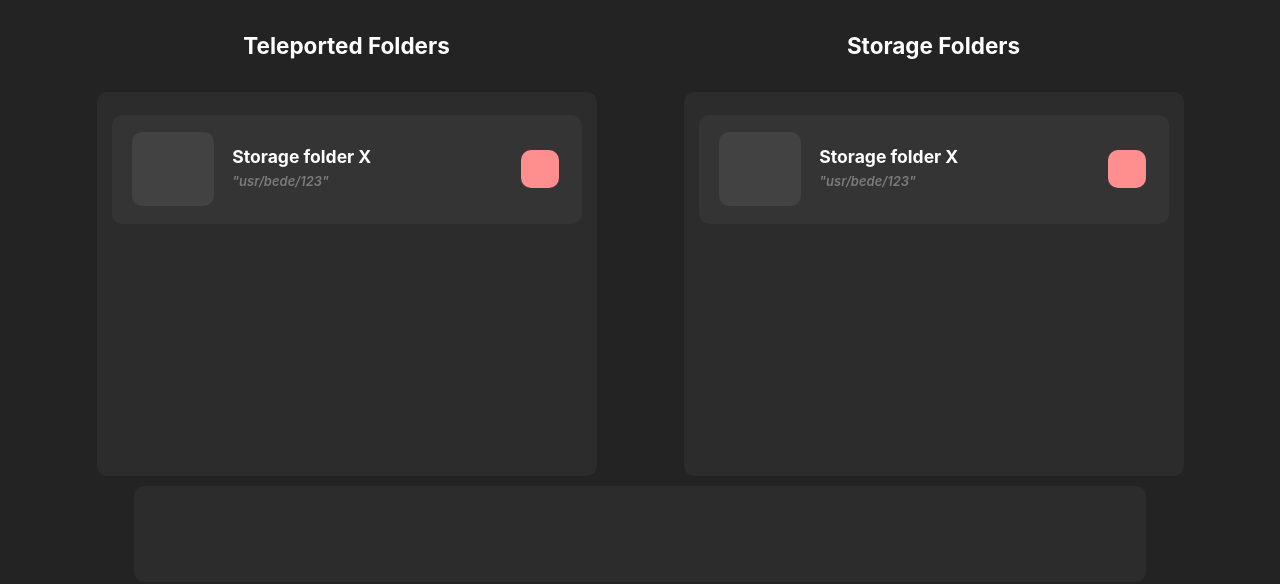
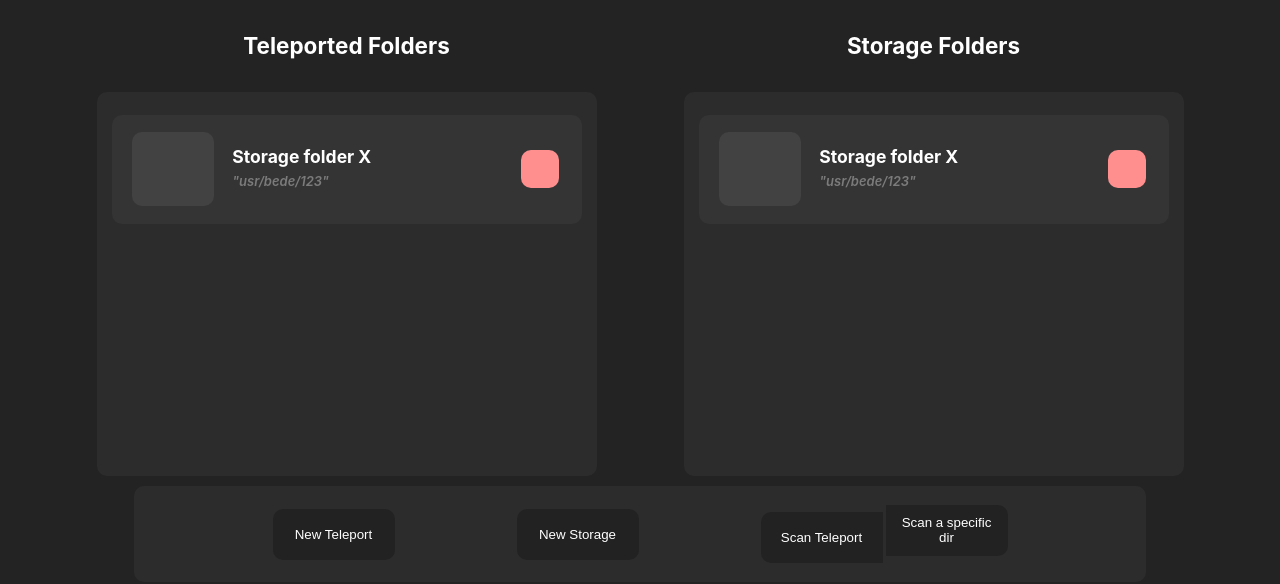
Before and after one commit to surtr1st/tereporto, a Vue app: page / in a window 1280 px wide. Shown: the top 584 px of the page. Built offline with nearby package versions, Linux system fonts and the light colour scheme.

Commit message:
add button for functional panel

```diff
--- a/src/App.vue
+++ b/src/App.vue
@@ -1,5 +1,6 @@
 <script setup lang="ts">
 import Button from './components/Button.vue';
+import ButtonGroup from './components/ButtonGroup.vue';
 import Descriptive from './components/Descriptive.vue';
 import Flex from './components/Flex.vue';
 import FunctionalPanel from './components/FunctionalPanel.vue';
@@ -56,7 +57,32 @@ import TitleHeader from './components/TitleHeader.vue';
       </StoragePanel>
     </GridItem>
     <GridItem position="footer">
-      <FunctionalPanel></FunctionalPanel>
+      <FunctionalPanel>
+        <Button
+          label="New Teleport"
+          color="darker"
+          rounded
+          larger
+        />
+        <Button
+          label="New Storage"
+          color="darker"
+          rounded
+          larger
+        />
+        <ButtonGroup>
+          <Button
+            label="Scan Teleport"
+            color="darker"
+            larger
+          />
+          <Button
+            label="Scan a specific dir"
+            color="darker"
+            larger
+          />
+        </ButtonGroup>
+      </FunctionalPanel>
     </GridItem>
   </Grid>
 </template>
--- a/src/components/Button.vue
+++ b/src/components/Button.vue
@@ -6,14 +6,16 @@ interface IButton {
   label?: string;
   color?: 'neutral' | 'darker' | 'danger';
   rounded?: boolean;
+  larger?: boolean;
   onClick?: () => void | Promise<void>;
 }
-const { rounded, color } = defineProps<IButton>();
-const className = ref('');
-if (color === 'darker') className.value += 'tp__button--darker ';
-if (color === 'neutral') className.value += 'tp__button--neutral ';
-if (color === 'danger') className.value += 'tp__button--danger ';
+const { larger, rounded, color } = defineProps<IButton>();
+const className = ref('tp__button');
+if (color === 'darker') className.value += ' tp__button--darker';
+if (color === 'neutral') className.value += ' tp__button--neutral';
+if (color === 'danger') className.value += ' tp__button--danger';
 if (rounded) className.value += ' tp__button--rounded';
+if (larger) className.value += ' tp__button--larger';
 </script>
 
 <template>
@@ -47,15 +49,18 @@ if (rounded) className.value += ' tp__button--rounded';
 </template>
 
 <style scoped>
-button {
+.tp__button {
   min-width: 38px;
-  max-width: 122px;
   min-height: 38px;
-  max-height: 51px;
   border: none;
   margin: 0.1rem;
+  padding: 0.5rem;
 }
-button:hover {
+.tp__button--larger {
+  width: 122px;
+  height: 51px;
+}
+.tp__button:hover {
   cursor: pointer;
   transition: all 250ms;
 }
--- a/src/components/ButtonGroup.vue
+++ b/src/components/ButtonGroup.vue
@@ -8,9 +8,10 @@
 
 <style>
 .tp__button-group {
-  gap: 0.1rem;
+  gap: 5px;
   width: auto;
   float: left;
+  background: inherit;
 }
 .tp__button-group::after {
   content: '';
```
